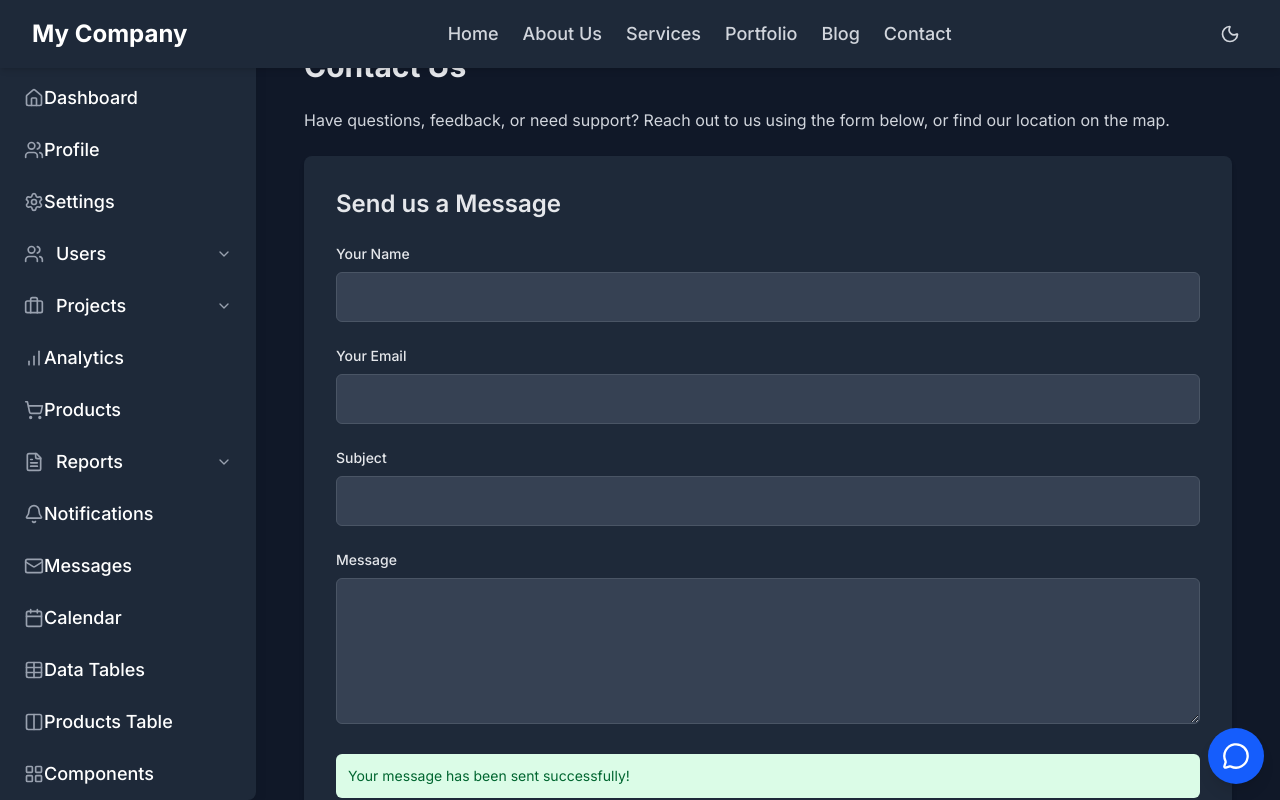
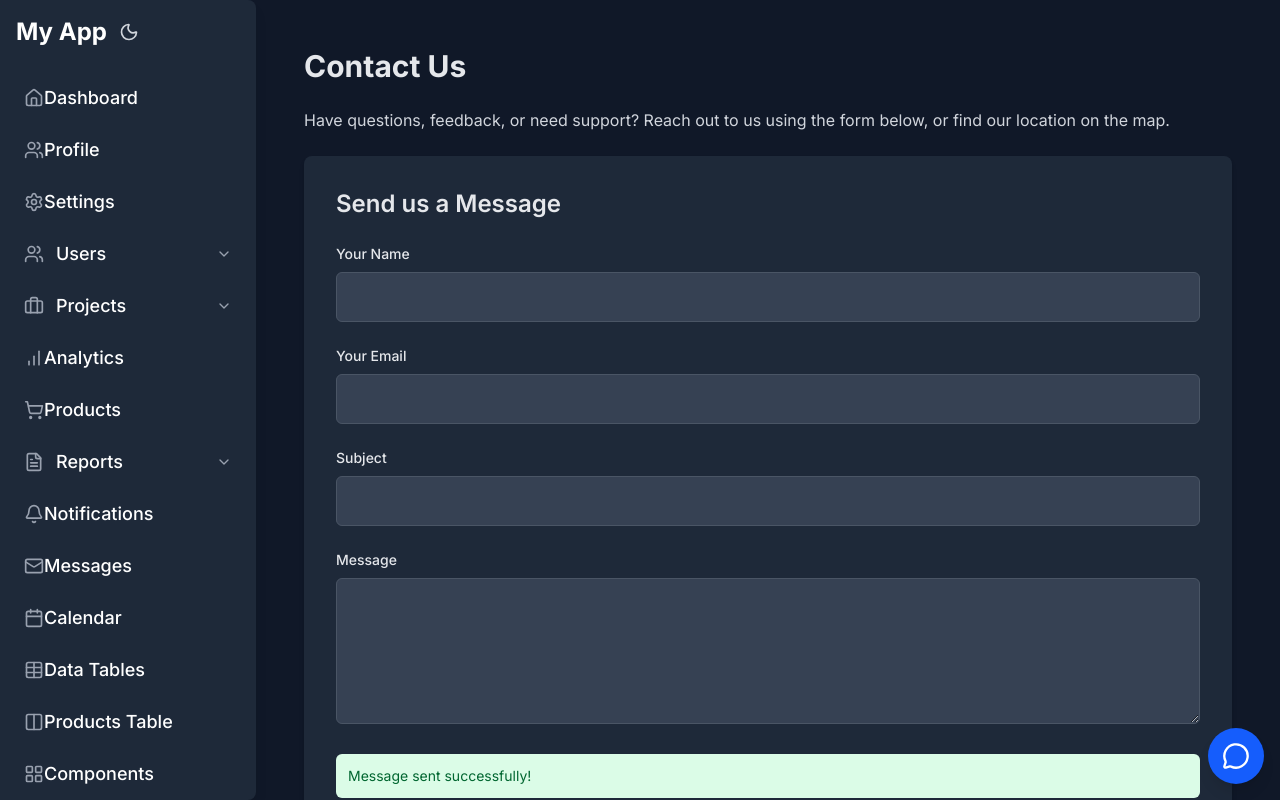
Before and after one commit to gzavlanis/business-template-next, a Next.js app: page /contact in a window 1280 px wide. Both pictures are taken after typing "Sample", "name@example.com", "Sample", "Sample" into the empty fields and a click on the button "Send Message". Shown: the top 800 px of the page. Built offline with nearby package versions, Linux system fonts and the light colour scheme.

Commit message:
save changes

```diff
--- a/src/app/(main)/layout.js
+++ b/src/app/(main)/layout.js
@@ -53,6 +53,7 @@ export default function MainLayoutGroup({ children }) {
   const isProductTable = pathname === '/product-table';
   const isCalendarPage = pathname === '/calendar';
   const isDataTablesPage = pathname === '/data-tables';
+  const isContactPage = pathname === '/contact';
 
   const contentAreaOffsetClass = isLargeScreen
     ? (isSidebarExpanded ? 'ml-64' : 'ml-0') // On large screens, sidebar is always expanded, so ml-64
@@ -85,7 +86,7 @@ export default function MainLayoutGroup({ children }) {
       )}
       <div className={`flex-1 flex flex-col transition-all duration-300 ease-in-out ${contentAreaOffsetClass} ${overlayClass} ${!isLargeScreen ? 'w-full' : ''}`}>
         {/* Conditionally render the Header based on the current page */}
-        {!isDashboardPage && !isProductTable && !isCalendarPage && !isDataTablesPage && <Header theme={theme} onThemeChange={handleThemeToggle} />}
+        {!isDashboardPage && !isProductTable && !isCalendarPage && !isDataTablesPage && !isContactPage &&<Header theme={theme} onThemeChange={handleThemeToggle} />}
         {/* Main content area padding remains px-4 for mobile */}
         <main className={`flex-1 px-8 py-4 sm:px-8 sm:py-8 pt-20 overflow-y-auto overflow-x-hidden flex flex-col w-full max-w-full mx-auto ${isDashboardPage ? 'pt-8' : ''}`}>
           {children}
--- /dev/null
+++ b/src/app/api/contact/route.js
@@ -0,0 +1,37 @@
+// app/api/contact/route.js
+// This is a Next.js Route Handler for API requests.
+
+import { NextResponse } from 'next/server';
+
+export async function POST(request) {
+  try {
+    const formData = await request.json();
+    const { name, email, subject, message } = formData;
+
+    // --- Simulate sending an email ---
+    // In a real application, you would integrate with an email service here (e.g., Nodemailer, SendGrid, Mailgun).
+    // For this environment, we'll just log the "email" content to the console.
+    console.log('--- Simulating Email Send ---');
+    console.log(`To: dummy-email@example.com`); // Or your actual recipient email
+    console.log(`From: ${email} (Name: ${name})`);
+    console.log(`Subject: ${subject}`);
+    console.log('Message:');
+    console.log(message);
+    console.log('---------------------------');
+
+    // You can add more robust validation here before "sending" the email
+    if (!name || !email || !subject || !message) {
+      return NextResponse.json({ error: 'All fields are required.' }, { status: 400 });
+    }
+
+    // Simulate a delay for API call
+    await new Promise(resolve => setTimeout(resolve, 1000));
+
+    // Return a success response
+    return NextResponse.json({ message: 'Message sent successfully!' }, { status: 200 });
+
+  } catch (error) {
+    console.error('Error processing contact form submission:', error);
+    return NextResponse.json({ error: 'Internal Server Error' }, { status: 500 });
+  }
+}
--- a/src/components/Cards/Components.js
+++ b/src/components/Cards/Components.js
@@ -16,7 +16,7 @@ function Components({ theme }) {
   const [activeTab, setActiveTab] = useState('tab1'); // State for active tab
 
   return (
-    <div className={`p-4 rounded-lg w-full max-w-7xl mx-auto flex flex-col space-y-8`}>
+    <div className={`p-4 rounded-lg w-full max-w-7xl mx-auto flex flex-col space-y-8 pt-10`}>
       <h2 className={`text-3xl font-bold mb-6 ${textColorClass}`}>Components Showcase</h2>
       <p className={`mb-6 ${paragraphClass}`}>
         This page demonstrates various UI components like cards and tabs,
--- a/src/components/Contact/Contact.js
+++ b/src/components/Contact/Contact.js
@@ -1,5 +1,6 @@
+// components/Contact/Contact.js
 'use client';
-import { useState, useCallback } from 'react';
+import React, { useState, useCallback, useRef } from 'react';
 import { MailIcon } from 'lucide-react';
 
 // --- ContactPage Component ---
@@ -7,7 +8,7 @@ function Contact({ theme }) {
   const [formData, setFormData] = useState({
     name: '', email: '', subject: '', message: ''
   });
-  const [submitStatus, setSubmitStatus] = useState(null); // 'success', 'error', null
+  const [submitStatus, setSubmitStatus] = useState(null); // 'success', 'error', 'loading', null
 
   const formBgClass = theme === 'dark' ? 'bg-gray-800' : 'bg-white';
   const textColorClass = theme === 'dark' ? 'text-gray-200' : 'text-gray-800';
@@ -23,9 +24,9 @@ function Contact({ theme }) {
     setFormData(prev => ({ ...prev, [name]: value }));
   }, []);
 
-  const handleSubmit = useCallback((e) => {
+  const handleSubmit = useCallback(async (e) => {
     e.preventDefault();
-    setSubmitStatus(null); // Clear previous status
+    setSubmitStatus('loading'); // Set status to loading
 
     // Basic validation
     if (!formData.name || !formData.email || !formData.subject || !formData.message) {
@@ -37,13 +38,30 @@ function Contact({ theme }) {
       return;
     }
 
-    console.log('Contact form submitted:', formData);
-    // Simulate API call or data processing
-    setTimeout(() => {
-      setSubmitStatus({ type: 'success', message: 'Your message has been sent successfully!' });
-      setFormData({ name: '', email: '', subject: '', message: '' }); // Clear form
-      setTimeout(() => setSubmitStatus(null), 5000); // Clear status message after 5 seconds
-    }, 1000);
+    try {
+      const response = await fetch('/api/contact', {
+        method: 'POST',
+        headers: {
+          'Content-Type': 'application/json',
+        },
+        body: JSON.stringify(formData),
+      });
+
+      const result = await response.json();
+
+      if (response.ok) {
+        setSubmitStatus({ type: 'success', message: result.message });
+        setFormData({ name: '', email: '', subject: '', message: '' }); // Clear form
+      } else {
+        setSubmitStatus({ type: 'error', message: result.error || 'Failed to send message.' });
+      }
+    } catch (error) {
+      console.error('Error sending contact form:', error);
+      setSubmitStatus({ type: 'error', message: 'An unexpected error occurred. Please try again.' });
+    } finally {
+      // Clear status message after 5 seconds, regardless of success or error
+      setTimeout(() => setSubmitStatus(null), 5000);
+    }
   }, [formData]);
 
   return (
@@ -92,17 +110,24 @@ function Contact({ theme }) {
           </div>
 
           {submitStatus && (
-            <div className={`p-3 rounded-md text-sm ${submitStatus.type === 'success' ? 'bg-green-100 text-green-800 dark:bg-green-900 dark:text-green-200' : 'bg-red-100 text-red-800 dark:bg-red-900 dark:text-red-200'}`}>
-              {submitStatus.message}
+            <div className={`p-3 rounded-md text-sm ${
+              submitStatus.type === 'success'
+                ? 'bg-green-100 text-green-800 dark:bg-green-900 dark:text-green-200'
+                : submitStatus.type === 'error'
+                  ? 'bg-red-100 text-red-800 dark:bg-red-900 dark:text-red-200'
+                  : 'bg-blue-100 text-blue-800 dark:bg-blue-900 dark:text-blue-200' // Loading state
+            }`}>
+              {submitStatus.type === 'loading' ? 'Sending message...' : submitStatus.message}
             </div>
           )}
 
           <button
             type="submit"
-            className={`w-full py-3 rounded-md font-semibold transition-colors duration-200 ${buttonBgClass} ${buttonTextColor} flex items-center justify-center space-x-2`}
+            className={`w-full py-3 rounded-md font-semibold transition-colors duration-200 ${buttonBgClass} ${buttonTextColor} flex items-center justify-center space-x-2 ${submitStatus === 'loading' ? 'opacity-70 cursor-not-allowed' : ''}`}
+            disabled={submitStatus === 'loading'} // Disable button when loading
           >
             <MailIcon size={20} />
-            <span>Send Message</span>
+            <span>{submitStatus === 'loading' ? 'Sending...' : 'Send Message'}</span>
           </button>
         </form>
       </section>
--- a/src/components/Header/Header.js
+++ b/src/components/Header/Header.js
@@ -1,47 +1,105 @@
+// components/Header/Header.js
 'use client';
-import React from 'react';
-import { Moon, Sun } from 'lucide-react';
+import React, { useState, useCallback } from 'react';
+import { Moon, Sun, Menu, X } from 'lucide-react'; // Import Menu and X icons for mobile toggle
+import Link from 'next/link'; // Import Link for Next.js navigation
+import { useRouter } from 'next/navigation'; // Import useRouter for programmatic navigation
 
-// --- Header Component (NEW) ---
+// --- Header Component ---
 function Header({ theme, onThemeChange }) {
+  const router = useRouter(); // Initialize router for navigation
+  const [isMobileMenuOpen, setIsMobileMenuOpen] = useState(false); // State for mobile dropdown
+
   const headerBgClass = theme === 'dark' ? 'bg-gray-800' : 'bg-white';
   const textColorClass = theme === 'dark' ? 'text-white' : 'text-gray-900';
   const linkColorClass = theme === 'dark' ? 'text-gray-300 hover:text-white' : 'text-gray-700 hover:text-gray-900';
+  const mobileMenuBgClass = theme === 'dark' ? 'bg-gray-800' : 'bg-white'; // Background for mobile dropdown
 
   const navLinks = [
-    { text: 'Home', link: '#' },
-    { text: 'About Us', link: '#' },
-    { text: 'Services', link: '#' },
-    { text: 'Portfolio', link: '#' },
-    { text: 'Blog', link: '#' },
-    { text: 'Contact', link: '#' },
+    { text: 'Home', href: '/dashboard' }, // Changed 'link' to 'href' and updated to /dashboard
+    { text: 'About Us', href: '#' },
+    { text: 'Services', href: '#' },
+    { text: 'Portfolio', href: '#' },
+    { text: 'Blog', href: '#' },
+    { text: 'Contact', href: '#' },
   ];
 
+  const toggleMobileMenu = useCallback(() => {
+    setIsMobileMenuOpen(prev => !prev);
+  }, []);
+
+  const handleNavLinkClick = useCallback((href) => {
+    router.push(href);
+    setIsMobileMenuOpen(false); // Close mobile menu after navigation
+  }, [router]);
+
   return (
-    <header className={`fixed top-0 left-0 right-0 z-50 py-4 px-8 shadow-md transition-colors duration-300 ease-in-out ${headerBgClass} ${textColorClass}`}>
+    <header className={`fixed top-0 left-0 right-0 z-50 py-4 px-4 sm:px-8 shadow-md transition-colors duration-300 ease-in-out ${headerBgClass} ${textColorClass}`}>
       <div className="max-w-7xl mx-auto flex justify-between items-center w-full">
-        {/* Company Name */}
-        <h1 className="text-2xl font-bold whitespace-nowrap">My Company</h1>
+        {/* Company Name / Logo (Link to Dashboard) */}
+        <Link href="/dashboard" className="text-2xl font-bold whitespace-nowrap">
+          My Company
+        </Link>
 
-        {/* Navigation Links (visible on medium and large screens) */}
+        {/* Desktop Navigation Links (visible on medium and large screens) */}
         <nav className="hidden md:flex space-x-6">
           {navLinks.map((item, index) => (
-            <a key={index} href={item.link} className={`text-lg font-medium ${linkColorClass} transition-colors duration-200`}>
+            <Link key={index} href={item.href} className={`text-lg font-medium ${linkColorClass} transition-colors duration-200`}>
               {item.text}
-            </a>
+            </Link>
           ))}
         </nav>
 
-        {/* Theme Toggle */}
+        {/* Mobile Menu Toggle Button (visible on small screens) */}
+        <div className="flex items-center md:hidden">
+          <button
+            onClick={toggleMobileMenu}
+            className={`p-2 rounded-md focus:outline-none transition-colors duration-200
+              ${theme === 'dark' ? 'text-gray-300 hover:bg-gray-700 hover:text-white' : 'text-gray-700 hover:bg-gray-300 hover:text-gray-900'}`}
+            aria-label="Toggle mobile menu"
+          >
+            {isMobileMenuOpen ? <X size={24} /> : <Menu size={24} />}
+          </button>
+        </div>
+
+        {/* Theme Toggle (always visible, but moved for mobile layout consistency) */}
         <button
           onClick={onThemeChange}
-          className={`p-2 rounded-md focus:outline-none transition-colors duration-200
+          className={`hidden md:block p-2 rounded-md focus:outline-none transition-colors duration-200
             ${theme === 'dark' ? 'text-gray-300 hover:bg-gray-700 hover:text-white' : 'text-gray-700 hover:bg-gray-300 hover:text-gray-900'}`}
           aria-label="Toggle theme"
         >
           {theme === 'dark' ? <Moon size={20} /> : <Sun size={20} />}
         </button>
       </div>
+
+      {/* Mobile Dropdown Menu (conditionally rendered) */}
+      {isMobileMenuOpen && (
+        <div className={`md:hidden fixed inset-x-0 top-16 pb-4 shadow-lg transition-all duration-300 ease-in-out ${mobileMenuBgClass} ${textColorClass}`}
+             style={{ maxHeight: 'calc(100vh - 4rem)', overflowY: 'auto' }}> {/* Adjust top based on header height */}
+          <nav className="flex flex-col items-center space-y-4 px-4">
+            {navLinks.map((item, index) => (
+              <button
+                key={index}
+                onClick={() => handleNavLinkClick(item.href)}
+                className={`w-full text-center py-2 rounded-md text-lg font-medium ${linkColorClass} transition-colors duration-200`}
+              >
+                {item.text}
+              </button>
+            ))}
+            {/* Theme Toggle in Mobile Menu */}
+            <button
+              onClick={onThemeChange}
+              className={`w-full py-2 rounded-md focus:outline-none transition-colors duration-200 flex items-center justify-center space-x-2
+                ${theme === 'dark' ? 'text-gray-300 hover:bg-gray-700 hover:text-white' : 'text-gray-700 hover:bg-gray-300 hover:text-gray-900'}`}
+              aria-label="Toggle theme"
+            >
+              {theme === 'dark' ? <Moon size={20} /> : <Sun size={20} />}
+              <span>Toggle Theme</span>
+            </button>
+          </nav>
+        </div>
+      )}
     </header>
   );
 }
```
